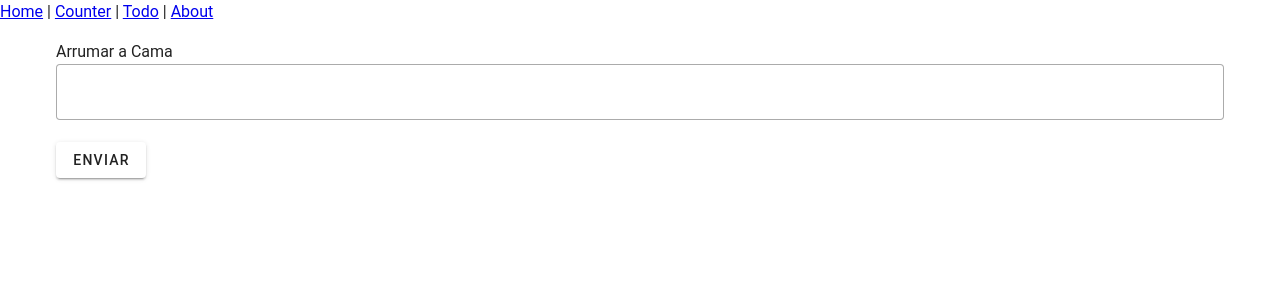
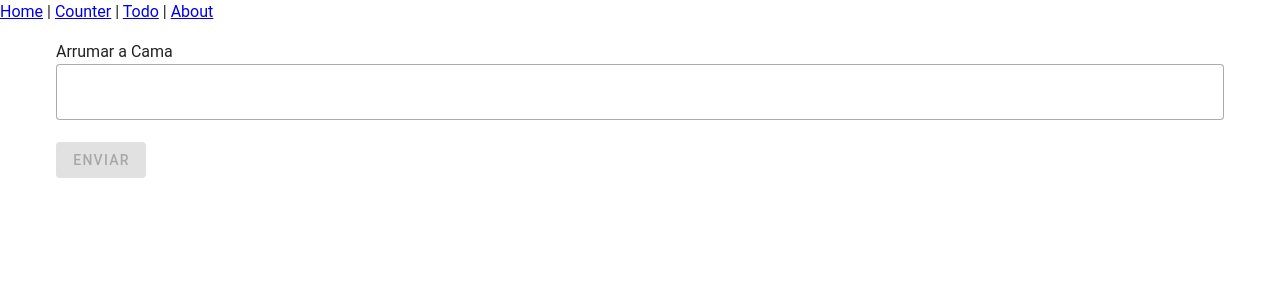
Before and after one commit to betogroo/nuxt-4-base, a Nuxt app: page /todo in a window 1280 px wide. Shown: the top 300 px of the page. Built offline with nearby package versions, Linux system fonts and the light colour scheme.

Commit message:
feat: button must disable if no value on textfield

```diff
--- a/app/pages/todo/index.vue
+++ b/app/pages/todo/index.vue
@@ -23,7 +23,7 @@
   <div>
     <v-form @submit.prevent="handleSubmit">
       <v-text-field v-model="title" data-testid="title" variant="outlined" />
-      <v-btn data-testid="submit" type="submit">Enviar</v-btn>
+      <v-btn data-testid="submit" :disabled="!title.trim()" type="submit">Enviar</v-btn>
     </v-form>
   </div>
 </template>
```
